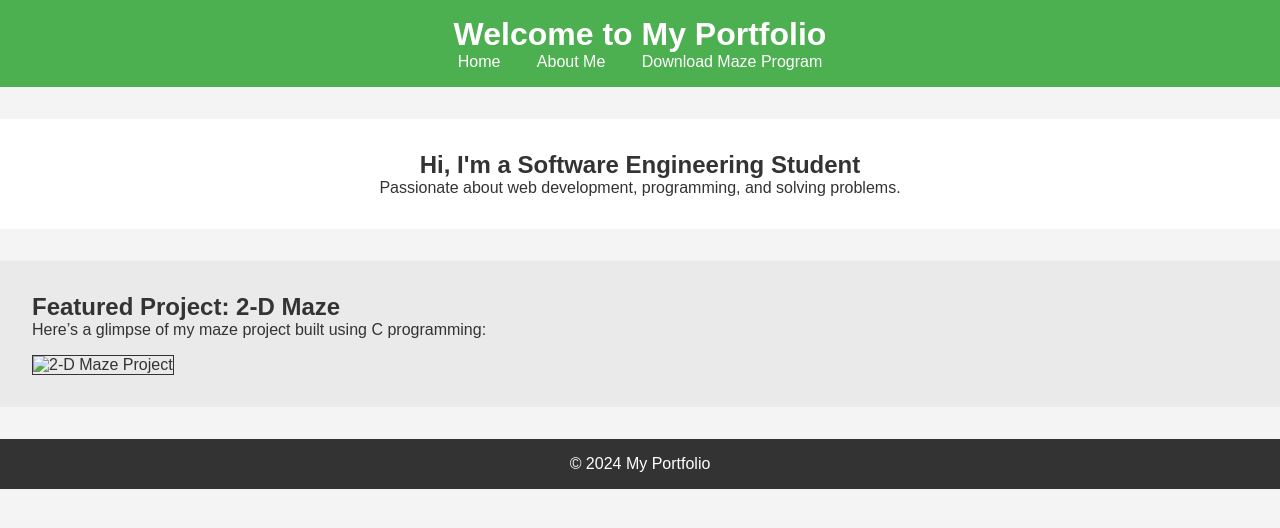
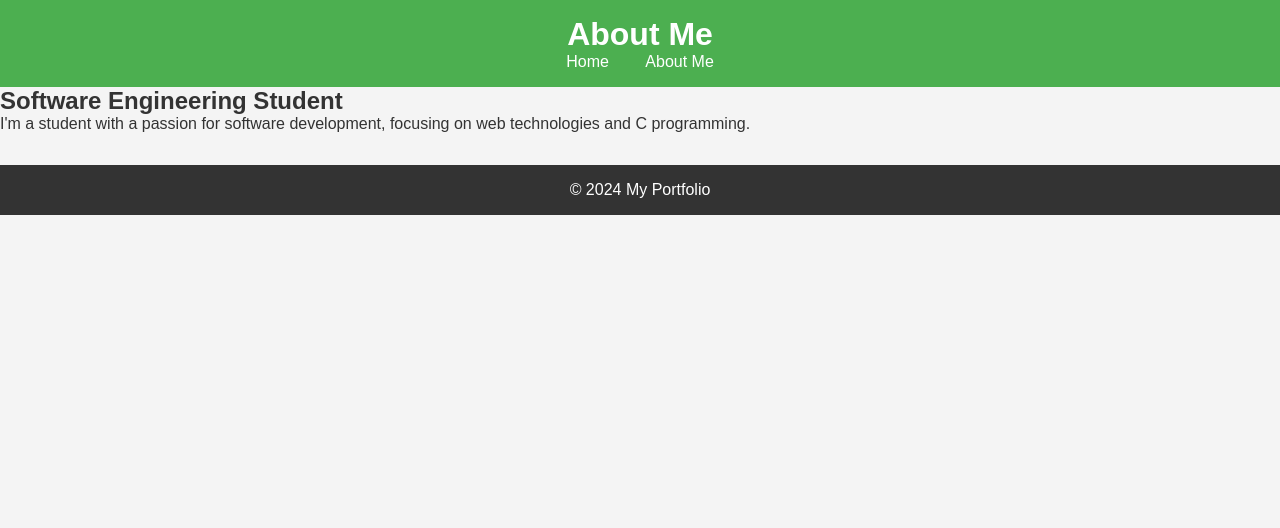
Before and after one commit to Bensonodhiambo/Bensonodhiambo.github.io, a plain HTML site: page about.html in a window 1280 px wide. Drawn offline with Linux system fonts and the light colour scheme.

Commit message:
Update about.html

```diff
--- a/about.html
+++ b/about.html
@@ -3,30 +3,23 @@
 <head>
     <meta charset="UTF-8">
     <meta name="viewport" content="width=device-width, initial-scale=1.0">
-    <title>Portfolio - Software Engineering Student</title>
+    <title>About Me - Portfolio</title>
     <link rel="stylesheet" href="style.css">
 </head>
 <body>
     <header>
-        <h1>Welcome to My Portfolio</h1>
+        <h1>About Me</h1>
         <nav>
             <ul>
                 <li><a href="index.html">Home</a></li>
                 <li><a href="about.html">About Me</a></li>
-                <li><a href="main.c" download>Download Maze Program</a></li>
             </ul>
         </nav>
     </header>
 
-    <section class="hero">
-        <h2>Hi, I'm a Software Engineering Student</h2>
-        <p>Passionate about web development, programming, and solving problems.</p>
-    </section>
-
-    <section class="projects">
-        <h2>Featured Project: 2-D Maze</h2>
-        <p>Here’s a glimpse of my maze project built using C programming:</p>
-        <img src="maze.png" alt="2-D Maze Project" class="project-image">
+    <section class="about">
+        <h2>Software Engineering Student</h2>
+        <p>I'm a student with a passion for software development, focusing on web technologies and C programming.</p>
     </section>
 
     <footer>
```
